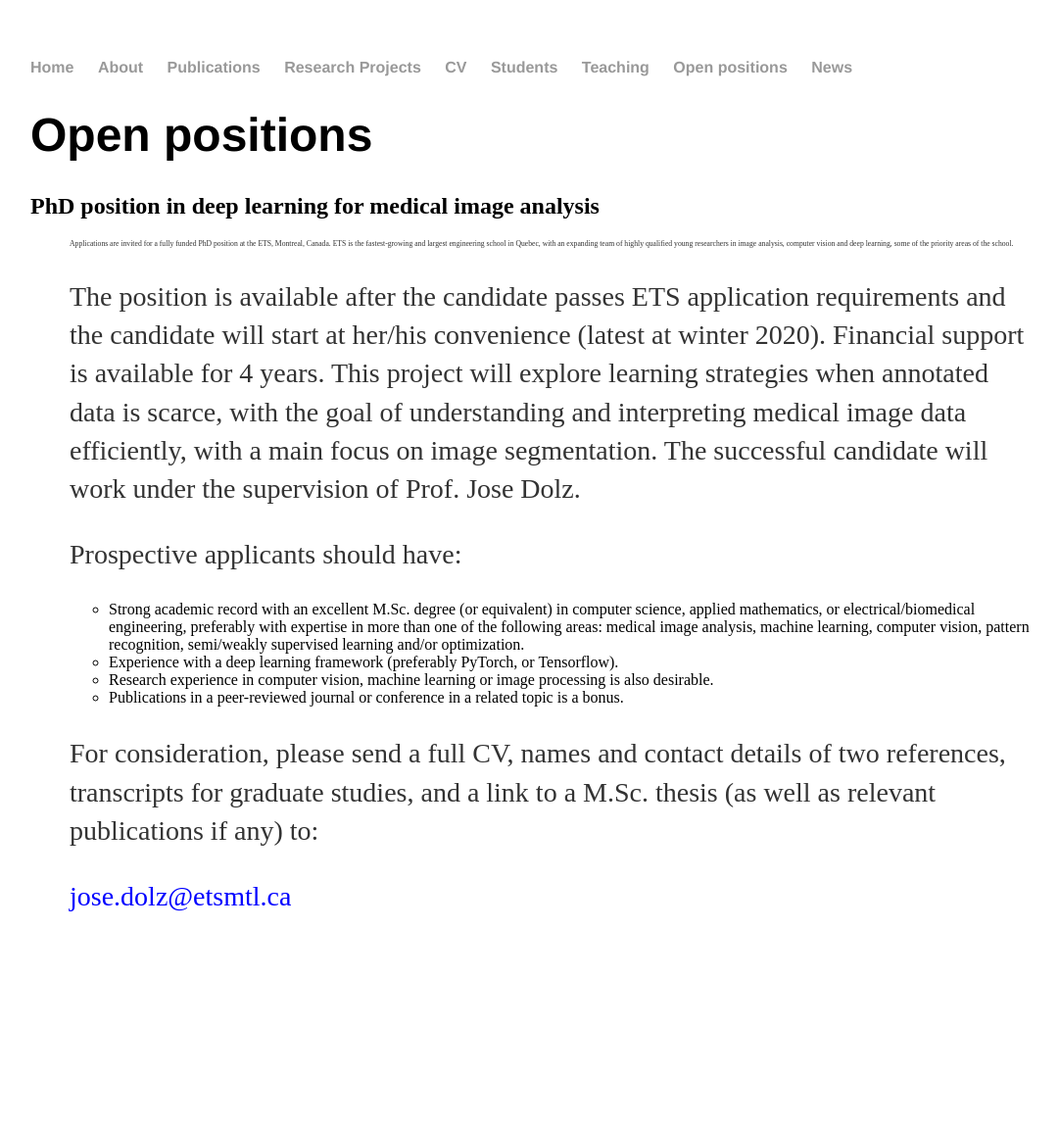
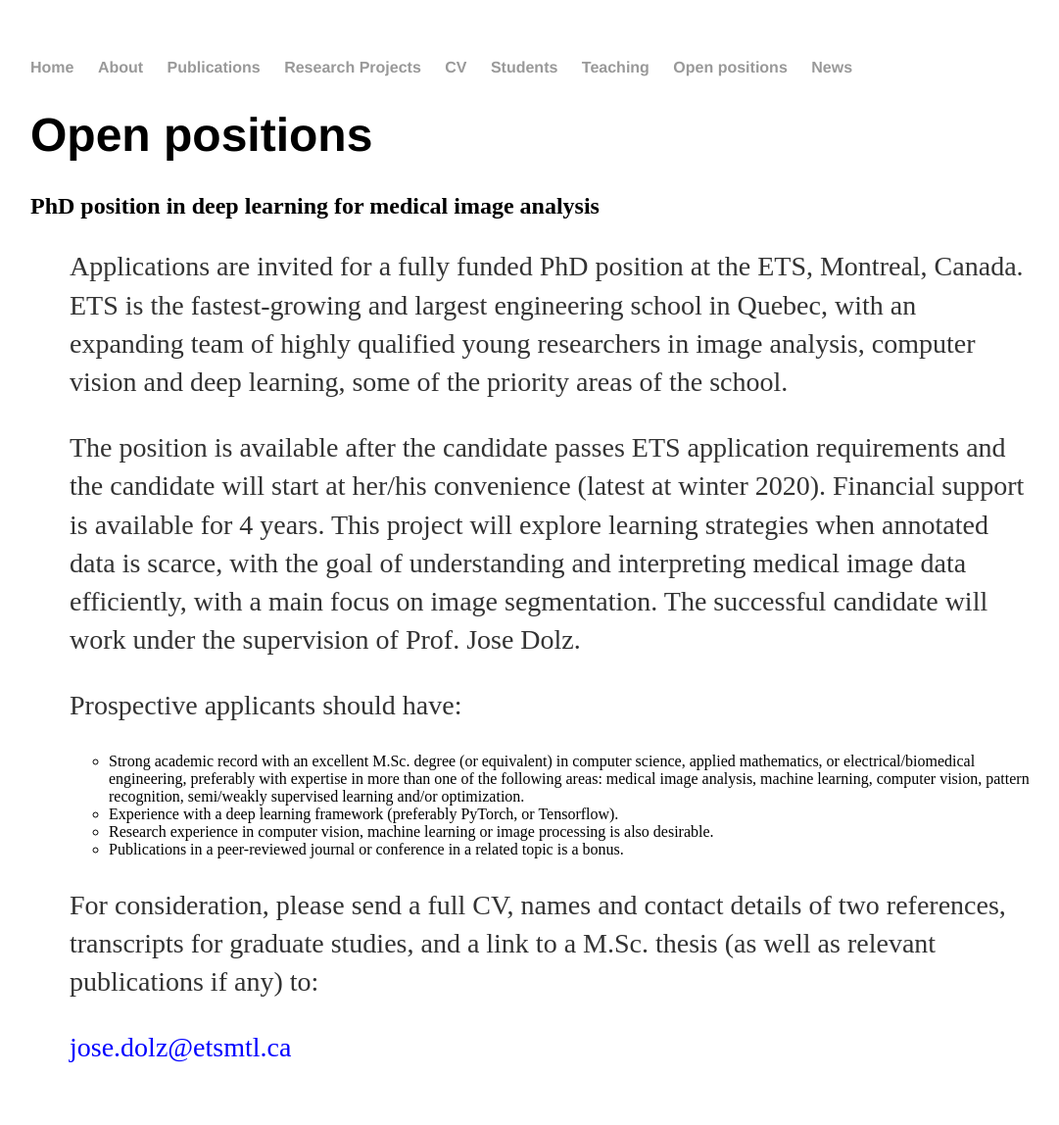
Before and after one commit to josedolz/josedolz.github.io, a Jekyll site: the page built from opening/index.html, in a window 1280 px wide. Shown: the whole page at 98% size, without its empty margins (97-1178 px from the left). Built offline with Jekyll 4.4.1, drawn with Linux system fonts in a browser that asks for light colours; before the commit the page ends 994 px from its top, so only the background shows below that.

Commit message:
Update index.html

```diff
--- a/opening/index.html
+++ b/opening/index.html
@@ -6,7 +6,7 @@ title: opening
 	<h1>Open positions</h1>
 	<h2>PhD position in deep learning for medical image analysis</h2>
 	<ul>
-		<p style="font-size:48%;">Applications are invited for a fully funded PhD position at the ETS, Montreal, Canada. ETS is the fastest-growing and largest engineering school in Quebec, with an expanding team of highly qualified young researchers in image analysis, computer vision and deep learning, some of the priority areas of the school.
+		<p>Applications are invited for a fully funded PhD position at the ETS, Montreal, Canada. ETS is the fastest-growing and largest engineering school in Quebec, with an expanding team of highly qualified young researchers in image analysis, computer vision and deep learning, some of the priority areas of the school.
 
 <p>The position is available after the candidate passes ETS application requirements and the candidate will start at her/his convenience (latest at winter 2020). Financial support is available for 4 years. This project will explore learning strategies when annotated data is scarce, with the goal of understanding and interpreting medical image data efficiently, with a main focus on image segmentation. The successful candidate will work under the supervision of Prof. Jose Dolz.
 
```
